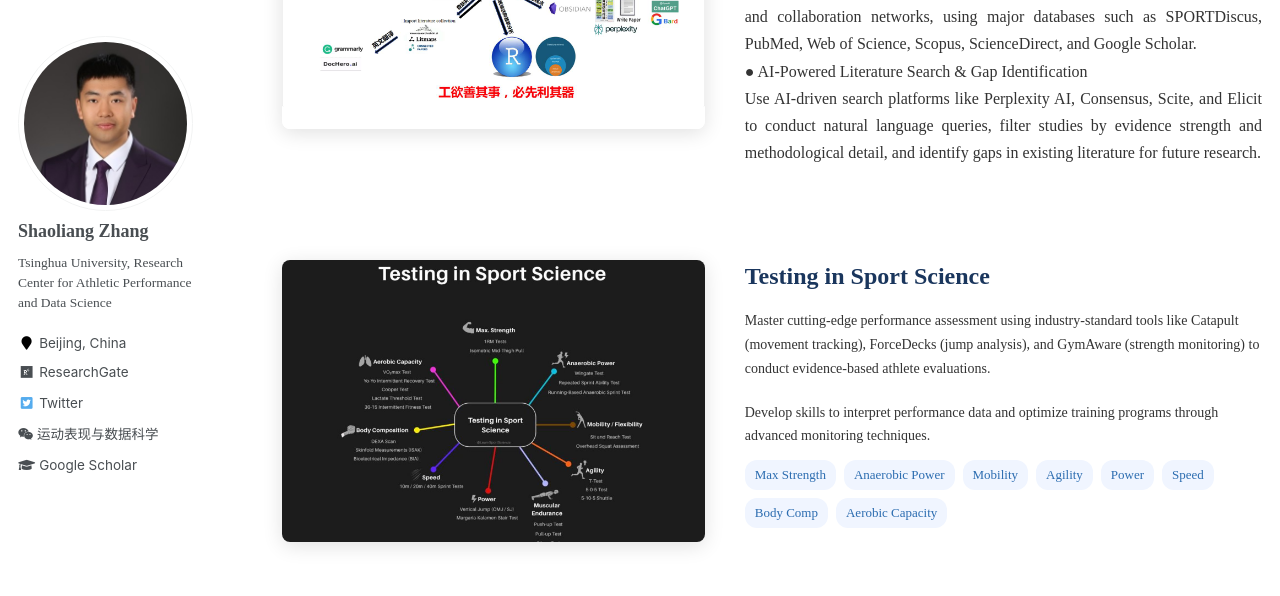
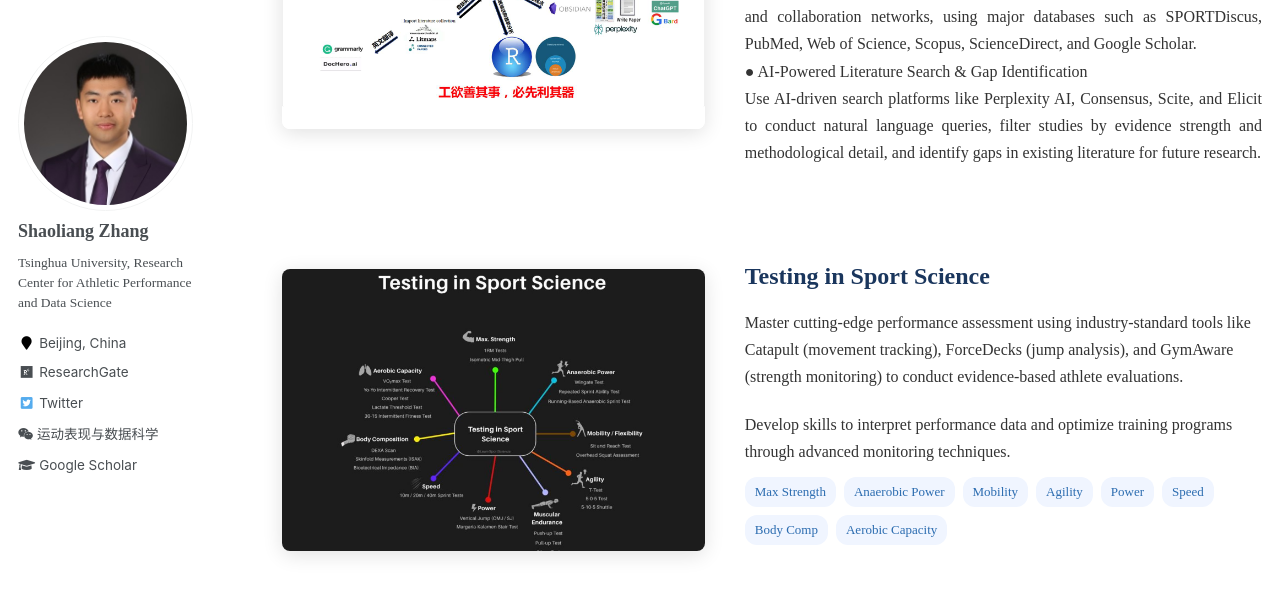
Before and after one commit to sportssuper/ZSL, a Jekyll site: the page built from _pages/teaching.md, in a window 1280 px wide and 900 px high, scrolled down 1620 px. Shown: the top 596 px of the window. Built offline with Jekyll 4.4.1, drawn with Linux system fonts in a browser that asks for light colours; a script that is not in the unit is left out.

Commit message:
Update teaching.md

```diff
--- a/_pages/teaching.md
+++ b/_pages/teaching.md
@@ -171,7 +171,7 @@ Use AI-driven search platforms like Perplexity AI, Consensus, Scite, and Elicit
       Testing in Sport Science
     </h2>
 
-    <div style="line-height:1.7; font-size:14px; color:#333;">
+    <div style="line-height:1.7; font-size:16px; color:#333;">
       <p style="margin-bottom:16px;">
         Master cutting-edge performance assessment using industry-standard tools like Catapult (movement tracking), ForceDecks (jump analysis), and GymAware (strength monitoring) to conduct evidence-based athlete evaluations.
       </p>
```
